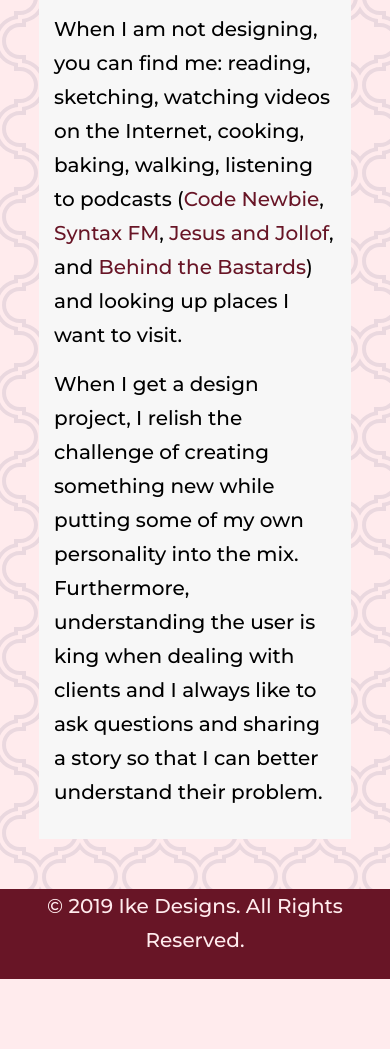
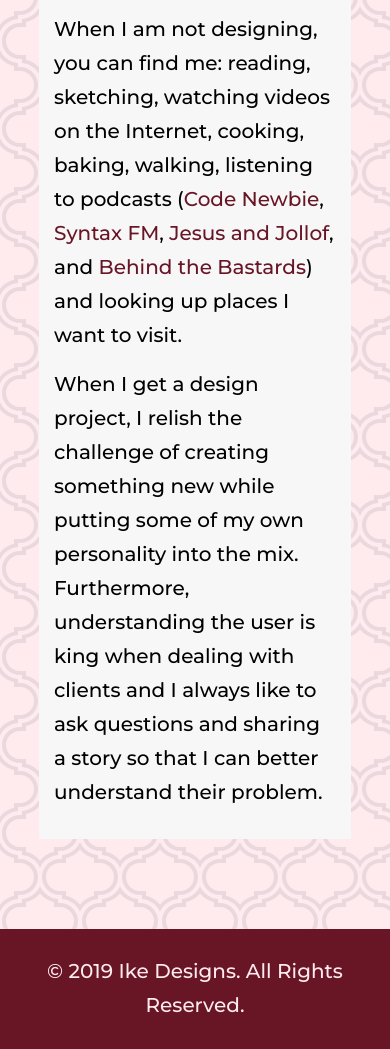
Before and after one commit to BlackMG27/responsive-portfolio, a plain HTML site: page index.html in a window 390 px wide. Shown: the part 883-1932 px from the top of the page. Before the commit the page ends 1862 px from the top, so only its background shows below. Drawn offline with Linux system fonts and the light colour scheme.

Commit message:
edited the wrapper class and footer height

```diff
--- a/assets/css/style.css
+++ b/assets/css/style.css
@@ -17,7 +17,7 @@ body {
   max-width: 960px;
   margin: 0 auto;
   min-height: 100%;
-  margin-bottom: -50px;
+  margin-bottom: -20px;
   padding: 15px;
   background-color: rgb(247, 247, 247);
 }
@@ -176,11 +176,12 @@ footer {
   text-align: center;
   background-color: #681526;
   color: #ffebed;
+  padding-top: 25px;
 }
 
 .push,
 footer {
-  height: 50px;
+  height: 90px;
 }
 
 @media screen and (max-width: 980px) {
@@ -238,7 +239,7 @@ footer {
   }
 
   footer {
-    height: 90px;
+    height: 120px;
   }
 
   #profile__img {
```
